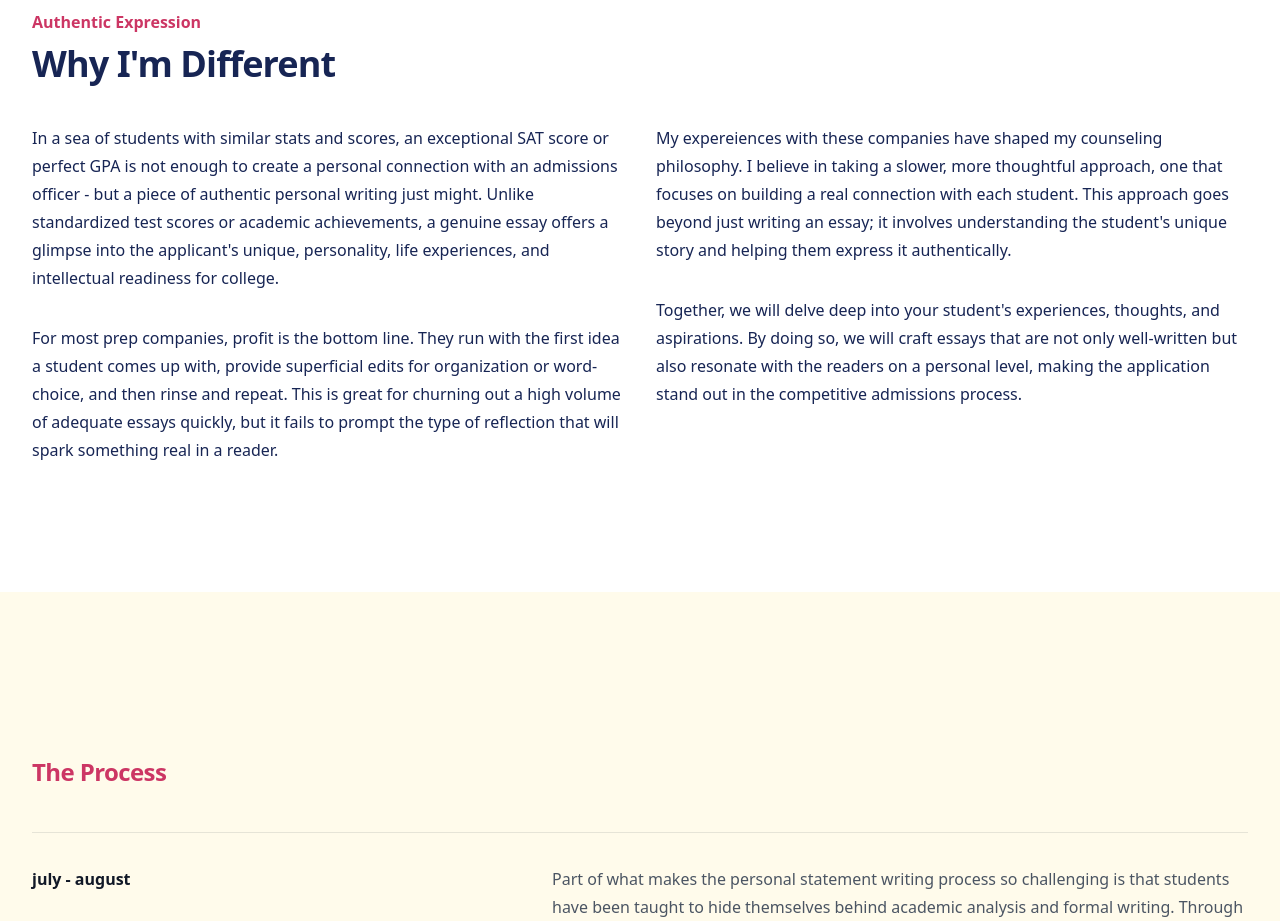
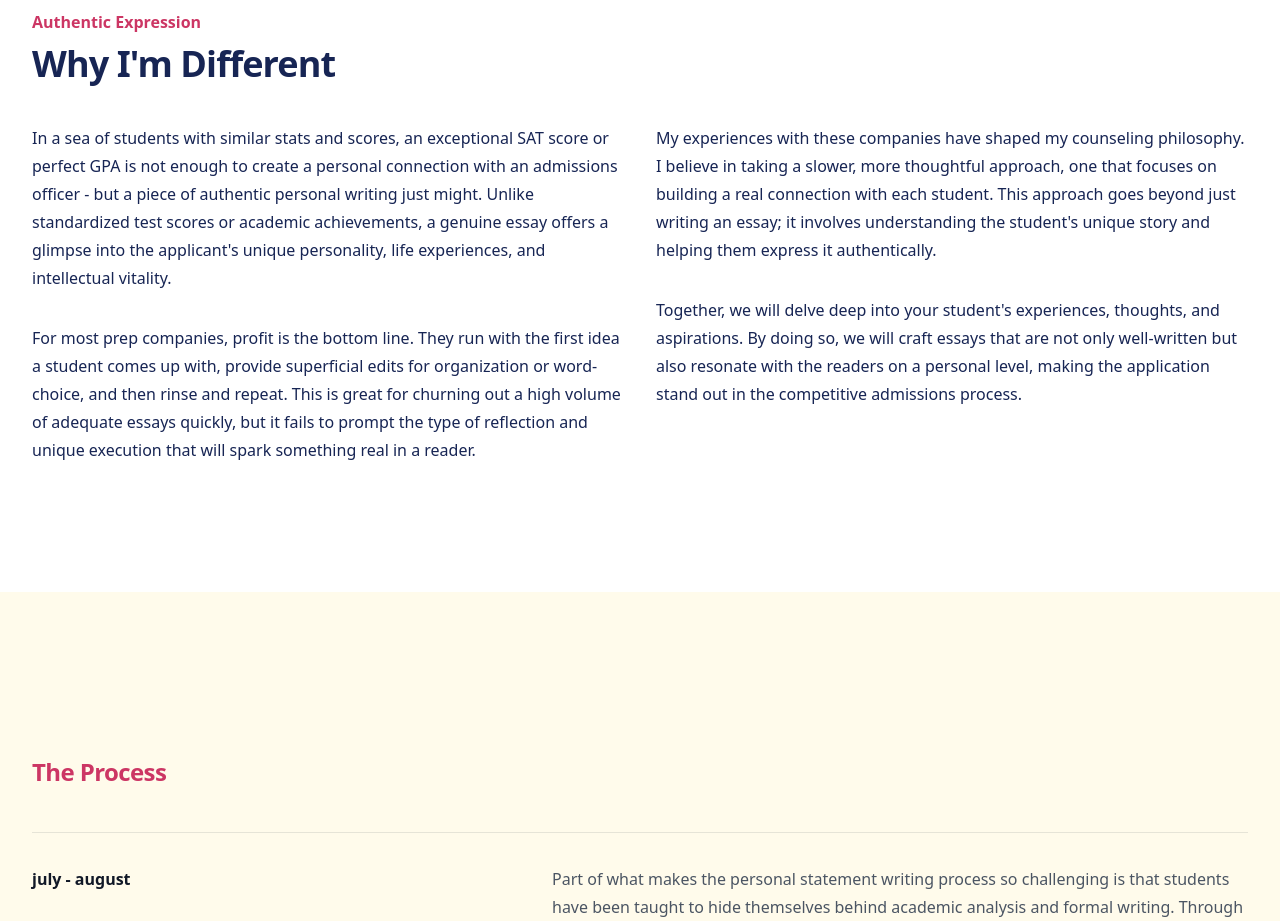
Before and after one commit to tendermoonflower/mpcc, a Next.js app: page / in a window 1280 px wide. Shown: the part 1720-2641 px from the top of the page. Built offline with nearby package versions, Linux system fonts and the light colour scheme.

Commit message:
Update index.tsx

```diff
--- a/pages/index.tsx
+++ b/pages/index.tsx
@@ -196,7 +196,7 @@ function WhyImDifferent() {
 
                 In a sea of students with similar stats and scores, an exceptional SAT score or perfect GPA is not enough to create a personal connection with an admissions officer
                 - but a piece of authentic personal writing just might. Unlike standardized test scores or academic achievements, a genuine
-                essay offers a glimpse into the applicant&apos;s unique, personality, life experiences, and intellectual readiness for college.
+                essay offers a glimpse into the applicant&apos;s unique personality, life experiences, and intellectual vitality.
 
               </p>
               <p className="mt-8">
@@ -204,14 +204,14 @@ function WhyImDifferent() {
                 For most prep companies, profit is the bottom line. They run with the first
                 idea a student comes up with, provide superficial edits for organization or word-choice, and then rinse and
                 repeat. This is great for churning out a high volume of adequate essays quickly, but it fails to prompt
-                the type of reflection that will spark something real in a reader.
+                the type of reflection and unique execution that will spark something real in a reader.
 
               </p>
             </div>
             <div>
               <p>
 
-                My expereiences with these companies have shaped my counseling philosophy. I believe in taking a
+                My experiences with these companies have shaped my counseling philosophy. I believe in taking a
                 slower, more thoughtful approach, one that focuses on building a
                 real connection with each student. This approach goes beyond
                 just writing an essay; it involves understanding the
```
